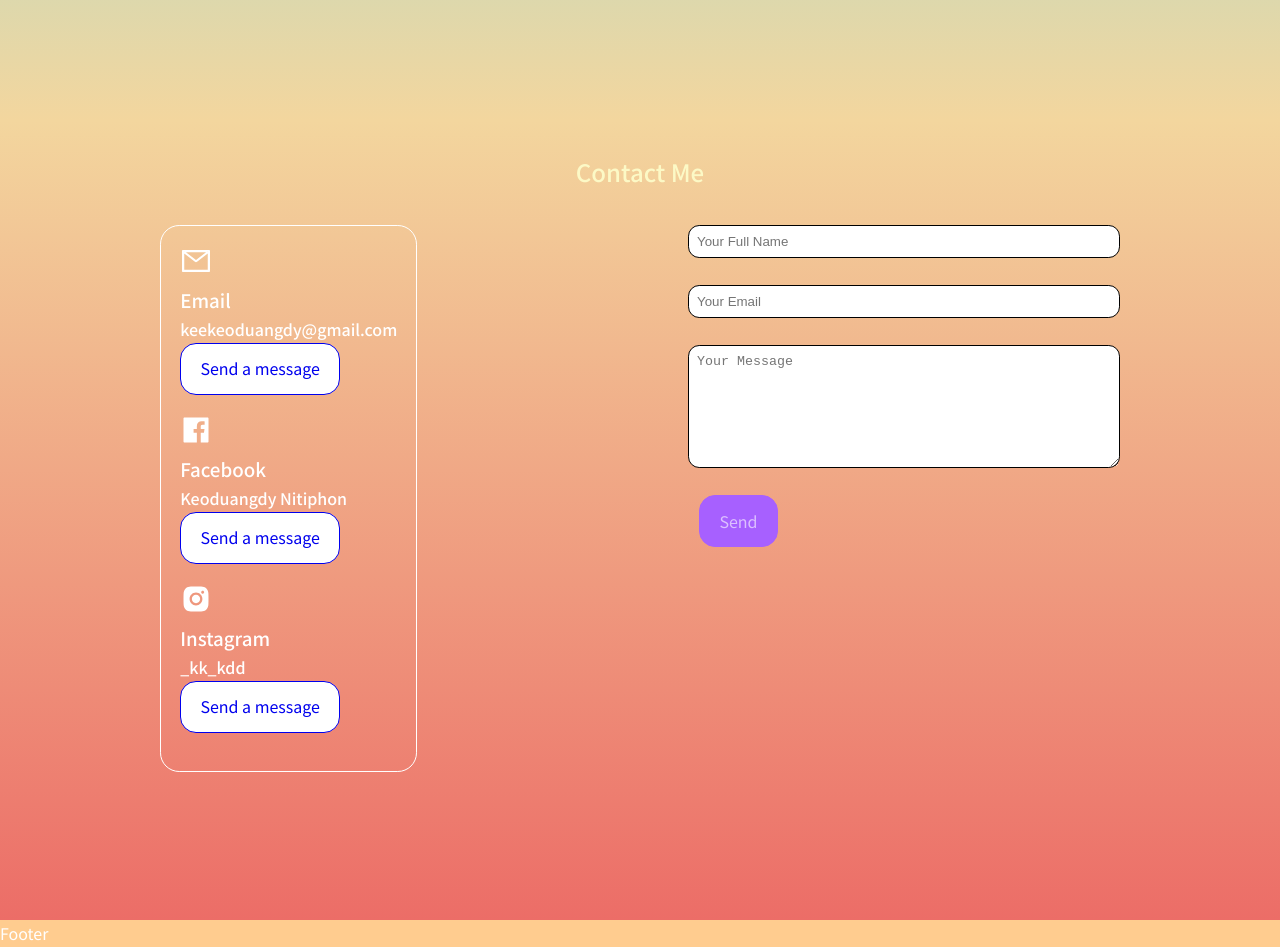
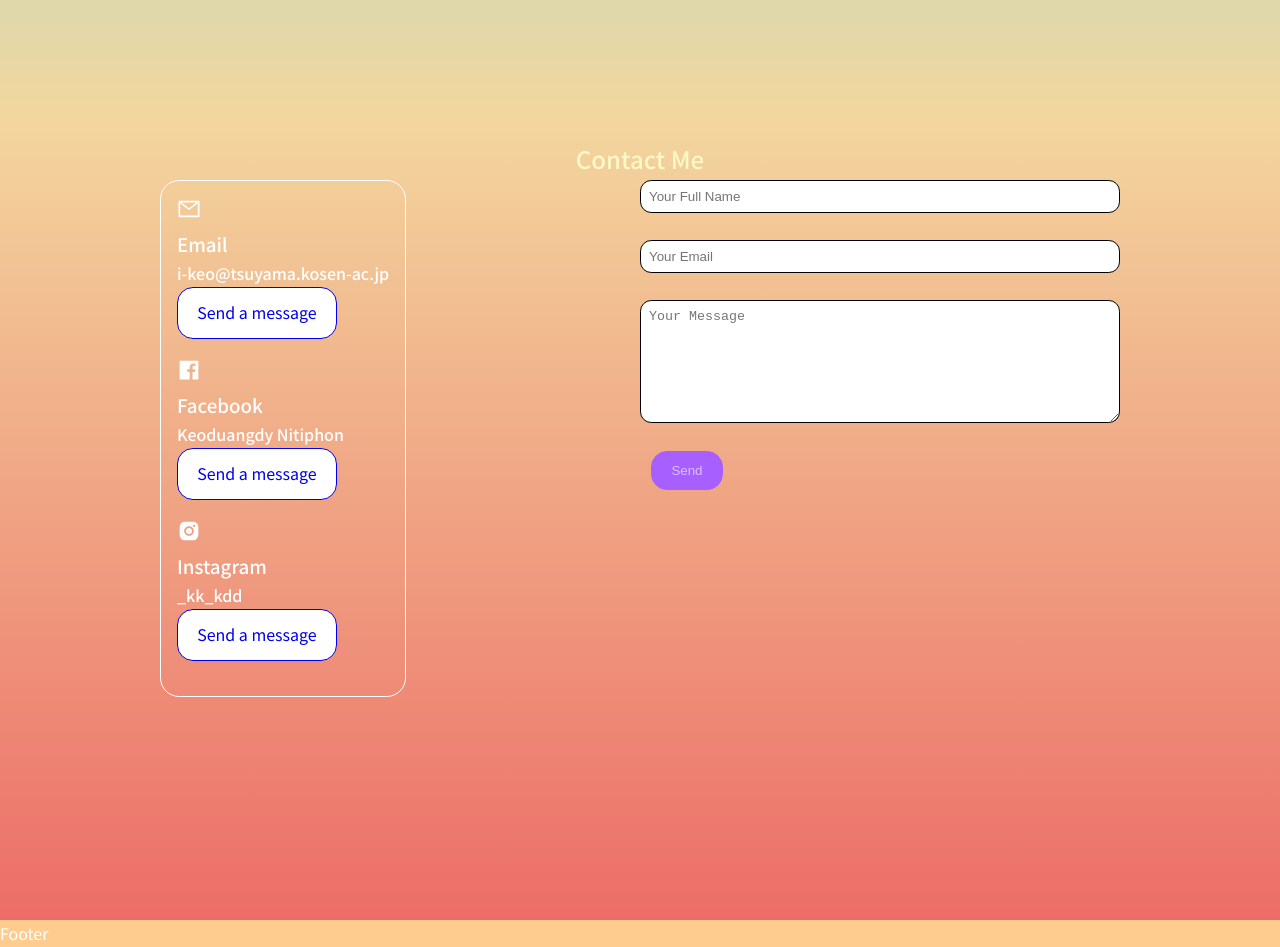
Before and after one commit to zxcwer/MyPortfolio, a React (Create React App) app: page / in a window 1280 px wide. Shown: the part 2280-3227 px from the top of the page. Built offline with nearby package versions, Linux system fonts and the light colour scheme.

Commit message:
🌳 update contact

```diff
--- a/package.json
+++ b/package.json
@@ -3,10 +3,12 @@
   "version": "0.1.0",
   "private": true,
   "dependencies": {
+    "@emailjs/browser": "^3.6.2",
     "@testing-library/jest-dom": "^5.16.4",
     "@testing-library/react": "^13.3.0",
     "@testing-library/user-event": "^13.5.0",
     "emailjs": "^4.0.0",
+    "emailjs-com": "^3.2.0",
     "react": "^18.1.0",
     "react-dom": "^18.1.0",
     "react-icons": "^4.4.0",
--- a/src/components/Contact/Contact.js
+++ b/src/components/Contact/Contact.js
@@ -1,18 +1,41 @@
-import React from "react";
+import React, { useRef } from "react";
 import "./contact.css";
 import { AiOutlineMail, AiFillFacebook, AiFillInstagram } from "react-icons/ai";
+import emailjs from "@emailjs/browser";
 const Contact = () => {
+  const form = useRef();
+
+  const sendEmail = (e) => {
+    e.preventDefault();
+
+    emailjs
+      .sendForm(
+        "portfolio",
+        "portfolio_template",
+        form.current,
+        "MXNzIKL3Jy4i39Jxl"
+      )
+      .then(
+        (result) => {
+          console.log(result.text);
+        },
+        (error) => {
+          console.log(error.text);
+        }
+      );
+    e.target.reset();
+  };
   return (
     <section id="contact" className="section__contact">
       <h2>Contact Me</h2>
       <div className="container container__contact">
         <div className="contact__items">
           <article className="contact__item">
-            <AiOutlineMail size="2rem" />
+            <AiOutlineMail size="1.5rem" />
             <h3>Email</h3>
-            <h4>keekeoduangdy@gmail.com</h4>
+            <h4>i-keo@tsuyama.kosen-ac.jp</h4>
             <a
-              href="mailto:keekeoduangdy@gmail.com"
+              href="mailto:i-keo@tsuyama.kosen-ac.jp"
               target="_blank"
               className="btn"
             >
@@ -21,7 +44,7 @@ const Contact = () => {
           </article>
 
           <article className="contact__item">
-            <AiFillFacebook size="2rem" />
+            <AiFillFacebook size="1.5rem" />
             <h3>Facebook</h3>
             <h4>Keoduangdy Nitiphon</h4>
             <a
@@ -34,11 +57,11 @@ const Contact = () => {
           </article>
 
           <article className="contact__item">
-            <AiFillInstagram size="2rem" />
+            <AiFillInstagram size="1.5rem" />
             <h3>Instagram</h3>
             <h4>_kk_kdd</h4>
             <a
-              href="mailto:keekeoduangdy@gmail.com"
+              href="https://www.instagram.com/_kk_kdd/"
               target="_blank"
               className="btn"
             >
@@ -46,7 +69,7 @@ const Contact = () => {
             </a>
           </article>
         </div>
-        <form>
+        <form ref={form} onSubmit={sendEmail}>
           <input
             type="text"
             name="name"
@@ -54,21 +77,20 @@ const Contact = () => {
             required
           ></input>
           <input
-            type="text"
+            type="email"
             name="email"
             placeholder="Your Email"
             required
           ></input>
           <textarea
-            type="text"
+            name="message"
             rows="7"
-            name="message"
             placeholder="Your Message"
             required
           ></textarea>
-          <butto type="summmit" className="btn btn--primary">
+          <button type="submit" className="btn btn--primary">
             Send
-          </butto>
+          </button>
         </form>
       </div>
     </section>
--- a/src/components/Contact/contact.css
+++ b/src/components/Contact/contact.css
@@ -2,21 +2,20 @@
   /* background-image: url("../../assets/04.png"); */
   background-image: linear-gradient(#f3d69e, #ec6d67);
   height: 100vh;
-  padding-top: 2rem;
+  padding-top: 1.2rem;
 }
 .section__contact > h2,
 .section__contact > h5 {
   color: #fcf9c6;
 }
 .container__contact {
-  padding-top: 2rem;
   display: grid;
-  grid-template-columns: 45% 45%;
-  gap: 10%;
+  grid-template-columns: 45% 50%;
+  gap: 5%;
 }
 .contact__items {
   width: max-content;
-  padding: 1.2rem;
+  padding: 1rem;
   border: 1px solid;
   border-radius: 1.2rem;
 }
```
Also changed, not shown: 1 other file (tests, documents, lock files or other folders).
